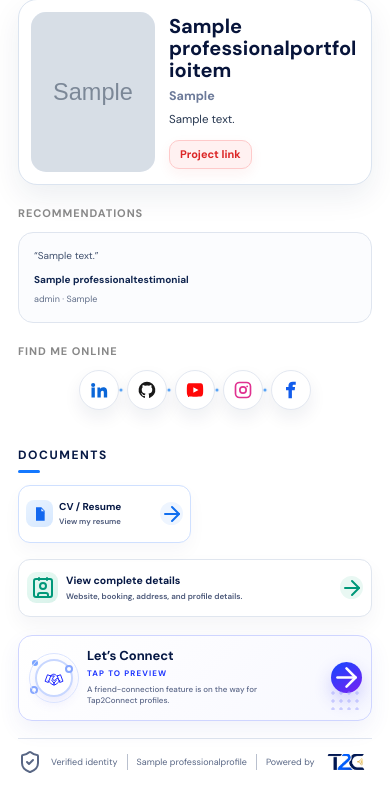
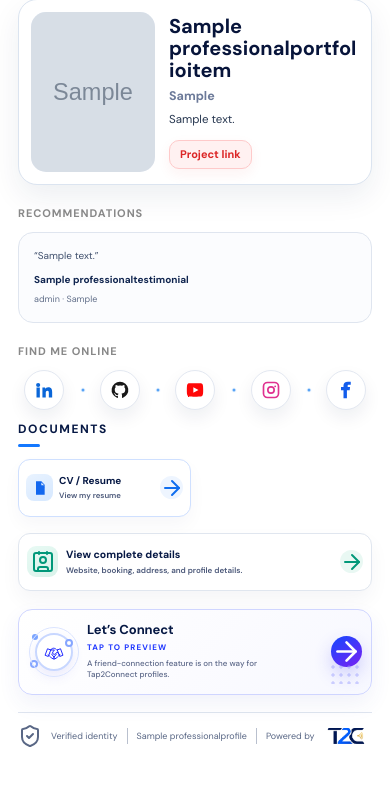
Before and after one commit to RobinDhami/Cards, a Django app: a page that uses professional_cards/templates/professional_cards/modern_identity.html in a window 390 px wide. Shown: the part 1623-2417 px from the top of the page. After the commit the page ends 2370 px from the top, so only its background shows below. Run offline with Django 5.2, Linux system fonts and the light colour scheme; tables that the repository leaves empty hold one stand-in row (values such as "Sample post"); grey boxes marked "Sample" are stand-in pictures; some libraries are stand-ins or nearby versions.

Commit message:
Tighten social section spacing

```diff
--- a/professional_cards/templates/professional_cards/modern_identity.html
+++ b/professional_cards/templates/professional_cards/modern_identity.html
@@ -188,12 +188,13 @@
     .recommendation strong { display:block; margin-top:9px; font-size:10px; }
     .recommendation span { color:var(--muted); font-size:9px; }
     .social-section { margin-top:20px; }
+    .document-section { margin-top:10px; }
     .social-section .section-title,.document-section .section-title { margin-bottom:12px; color:#061844; font-size:12px; font-weight:900; letter-spacing:.13em; }
     .social-section .section-title::after,.document-section .section-title::after { content:""; display:block; width:22px; height:3px; margin-top:7px; border-radius:999px; background:#1478ff; }
-    .socials { display:flex; flex-wrap:wrap; align-items:center; justify-content:center; gap:10px; padding:0 0 18px; }
+    .socials { display:flex; align-items:center; justify-content:space-between; gap:8px; padding:0 8px 3px; }
     .documents { display:grid; grid-template-columns:repeat(2,minmax(0,1fr)); gap:10px; }
     .social { position:relative; width:44px; height:44px; display:inline-flex; align-items:center; justify-content:center; border:1px solid #e3e8f1; border-radius:50%; color:#fff; background:#fff; box-shadow:0 8px 18px rgba(11,31,74,.07), inset 0 1px 0 rgba(255,255,255,.95); transition:.18s ease; }
-    .social:not(:first-child)::before { content:""; position:absolute; left:-8px; top:50%; width:3.5px; height:3.5px; border-radius:50%; background:#58a3f5; transform:translate(-50%,-50%); box-shadow:0 0 0 1px rgba(88,163,245,.08); }
+    .social:not(:first-child)::before { content:""; position:absolute; left:-20px; top:50%; width:3.5px; height:3.5px; border-radius:50%; background:#58a3f5; transform:translate(-50%,-50%); box-shadow:0 0 0 1px rgba(88,163,245,.08); }
     .social:hover { transform:translateY(-2px); box-shadow:0 16px 30px rgba(11,31,74,.12), inset 0 1px 0 rgba(255,255,255,.95); }
     .social svg { width:20px; height:20px; fill:currentColor; }
     .social i { width:20px; height:20px; stroke-width:2.4; }
@@ -282,9 +283,10 @@
       .portfolio-meta { margin-top:8px; gap:6px; font-size:12.5px; }
       .portfolio-copy p { margin-top:8px; font-size:11.5px; line-height:1.42; }
       .portfolio-link { min-height:29px; margin-top:11px; padding:0 10px; font-size:11px; border-radius:10px; }
-      .socials { gap:8px; padding-bottom:16px; }
+      .document-section { margin-top:8px; }
+      .socials { gap:7px; padding:0 6px 3px; }
       .social { width:40px; height:40px; }
-      .social:not(:first-child)::before { left:-7px; width:3px; height:3px; }
+      .social:not(:first-child)::before { left:-18px; width:3px; height:3px; }
       .documents { gap:8px; }
       .document { min-height:58px; grid-template-columns:27px minmax(0,1fr) 23px; gap:6px; padding:7px; border-radius:12px; }
       .document-icon { width:27px; height:27px; border-radius:8px; }
```
